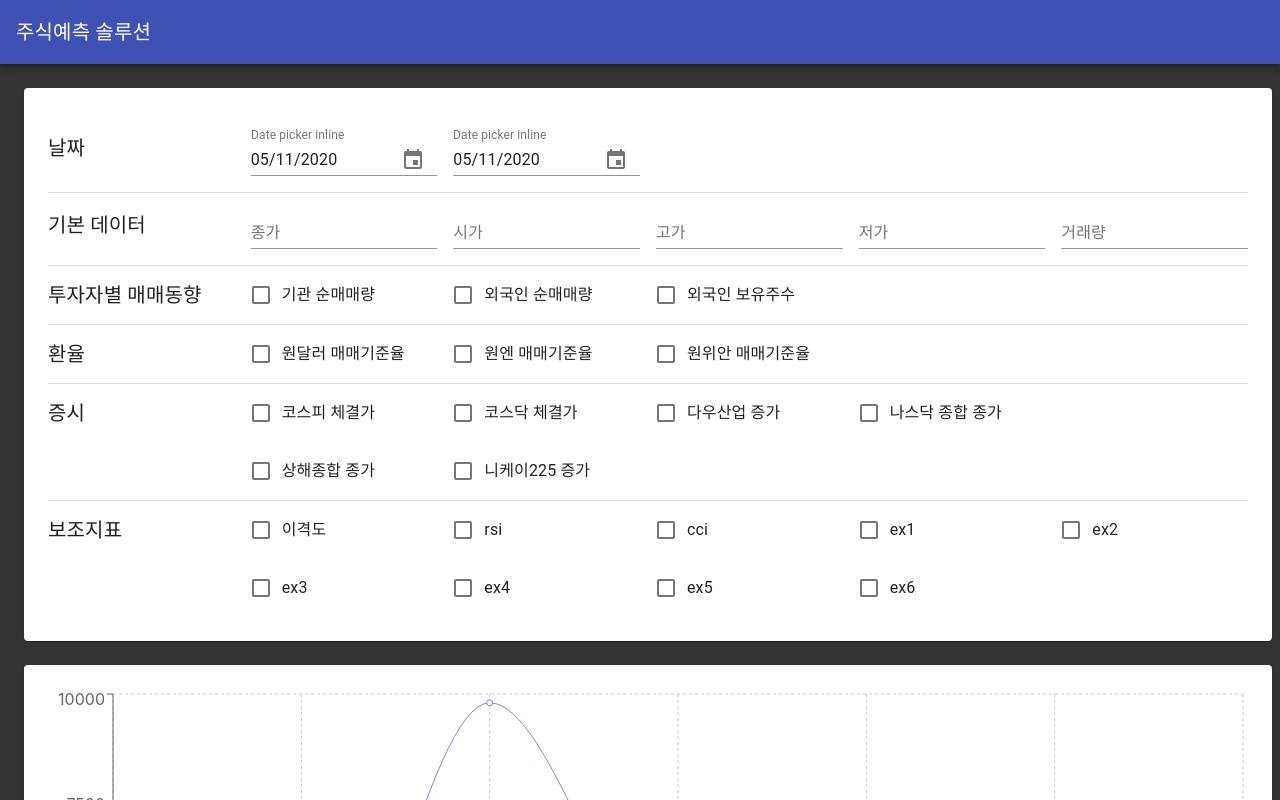
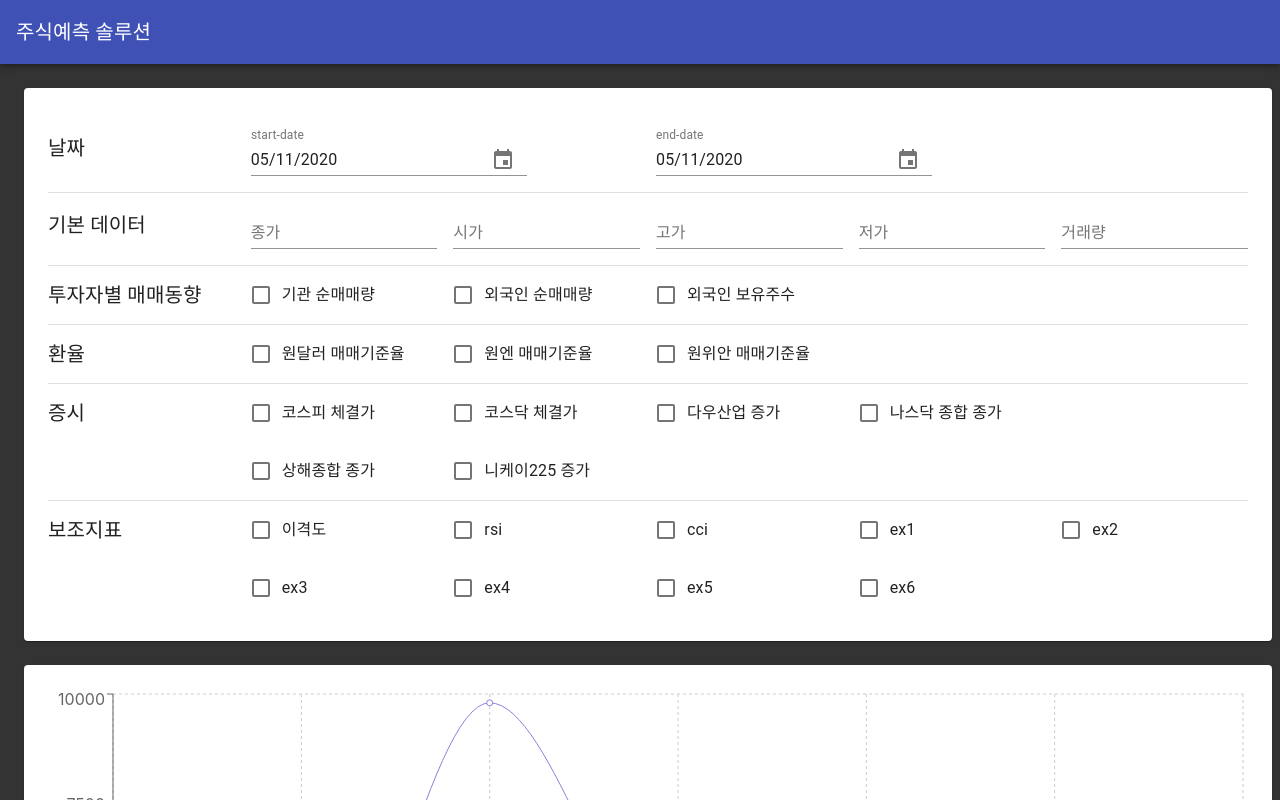
Before and after one commit to artvelop/jusic_front, a React (Create React App) app: page / in a window 1280 px wide. Shown: the top 800 px of the page. Built offline with nearby package versions, Linux system fonts and the light colour scheme; no server answers.

Commit message:
[ADD] date 값으로 받아오도록 추가

```diff
--- a/src/App.js
+++ b/src/App.js
@@ -58,7 +58,9 @@ const App = () => {
   useEffect(() => {
     sendApi
       .getCompanyList({})
-      .then(res => console.log(res.data));
+      .then(async res => {
+        console.log(res.data);
+      });
   },[]);
 
   return (
--- a/src/components/DateBox.js
+++ b/src/components/DateBox.js
@@ -1,4 +1,4 @@
-import React from 'react';
+import React, { useState } from 'react';
 import Box from '@material-ui/core/Box';
 import { makeStyles } from '@material-ui/core/styles';
 import { Typography, Grid} from '@material-ui/core';
@@ -12,6 +12,11 @@ const useStyles = makeStyles((theme) => ({
 
 const DateBox = () => {
   const classes = useStyles();
+  const [startDate, setStartDate] = useState(new Date());
+  const [endDate, setEndDate] = useState(new Date());
+
+  const changeStartDate = date => setStartDate(date);
+  const changeEndDate = date => setEndDate(date);
 
   return (
     <Grid container spacing={2}>
@@ -22,30 +27,34 @@ const DateBox = () => {
           </Typography>
         </Box>
       </Grid>
-      <Grid item xs={2}>
+      <Grid item xs={4}>
         <KeyboardDatePicker
           disableToolbar
           variant="inline"
           format="MM/dd/yyyy"
           margin="normal"
           id="date-picker-inline"
-          label="Date picker inline"
+          label="start-date"
           KeyboardButtonProps={{
             'aria-label': 'change date',
           }}
+          value={startDate}
+          onChange={changeStartDate}
         />
       </Grid>
-      <Grid item xs={2}>
+      <Grid item xs={4}>
         <KeyboardDatePicker
           disableToolbar
           variant="inline"
           format="MM/dd/yyyy"
           margin="normal"
           id="date-picker-inline"
-          label="Date picker inline"
+          label="end-date"
           KeyboardButtonProps={{
             'aria-label': 'change date',
           }}
+          value={endDate}
+          onChange={changeEndDate}
         />
       </Grid>
     </Grid>
```
